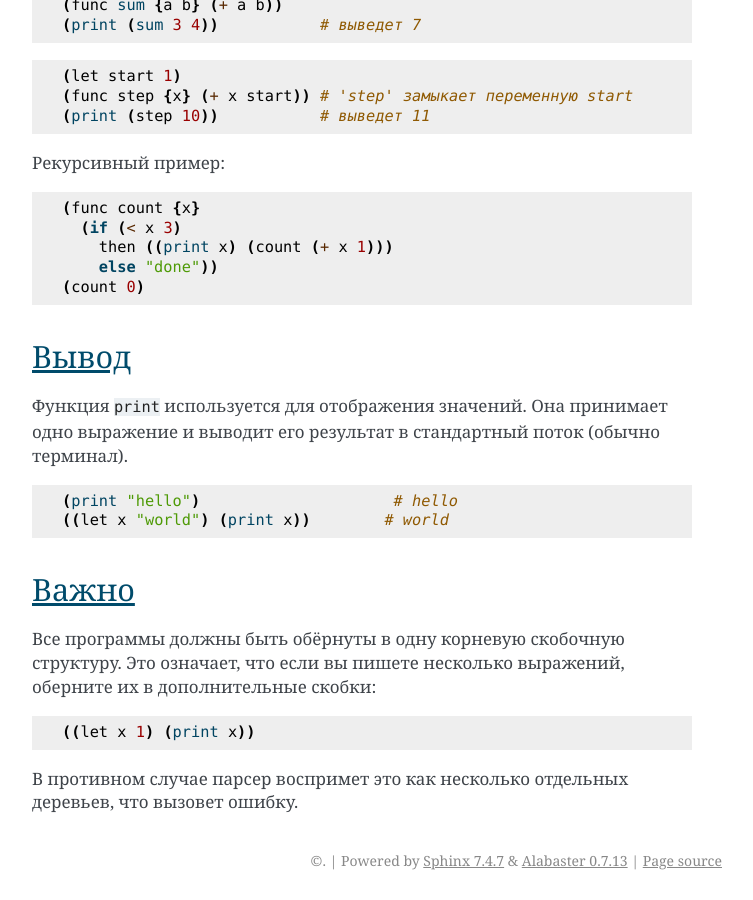
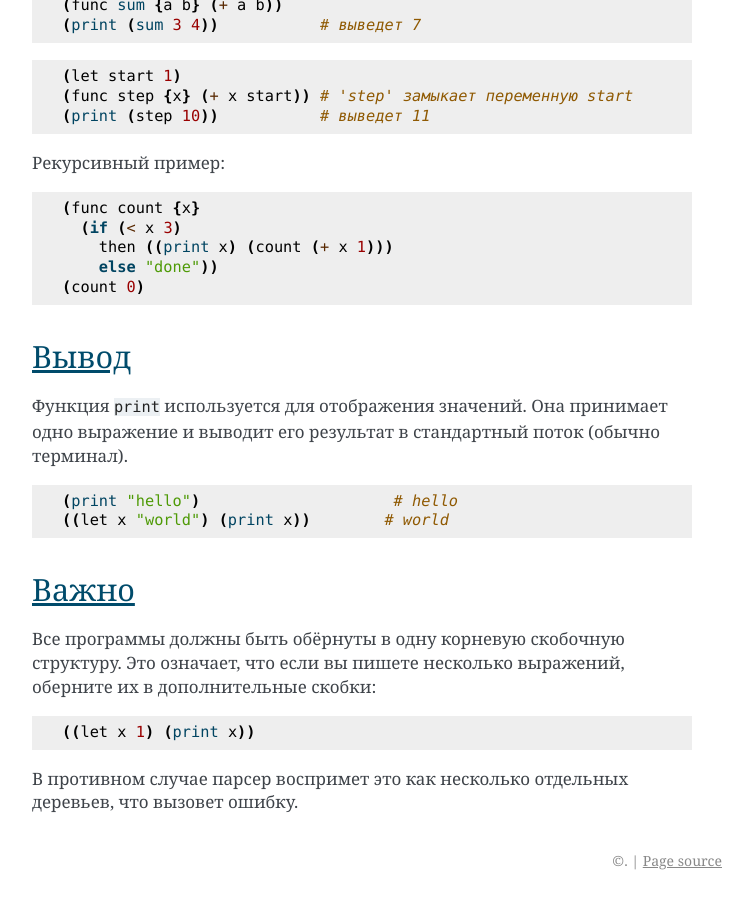
Before and after one commit to xyle-net/my-doc, a Sphinx documentation site: the page built from docs/index.rst, in a window 1280 px wide and 900 px high, scrolled down 5091 px. Shown: the whole window, without its empty margins (388-1141 px from the left). Built offline with Sphinx 7.4.7, drawn with Linux system fonts in a browser that asks for light colours.

Commit message:
ballerino

```diff
--- a/docs/conf.py
+++ b/docs/conf.py
@@ -10,3 +10,8 @@ exclude_patterns = []
 
 html_theme = 'alabaster'
 html_static_path = ['_static']
+
+html_theme_options = {
+    'show_powered_by': False,
+    'footer': '©. | Powered by Test2# 2025 FuncProg',
+}
```
